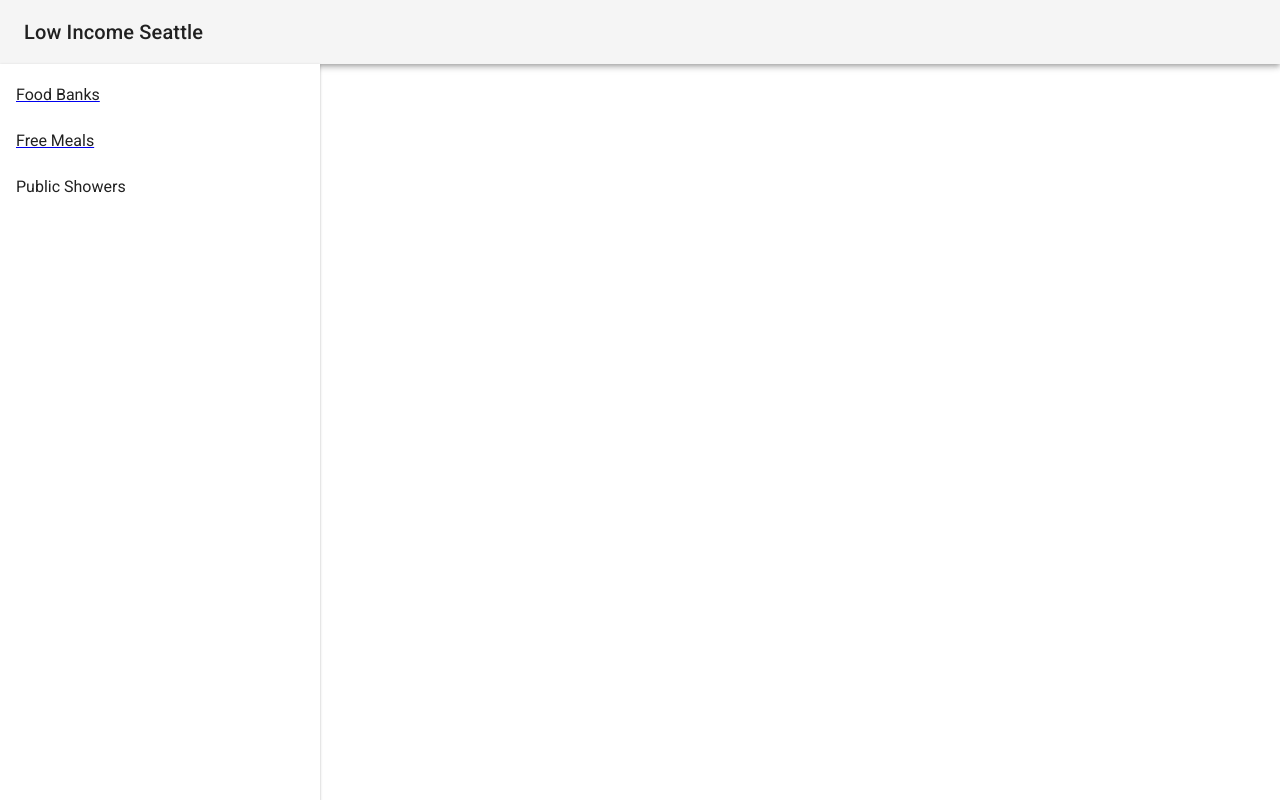
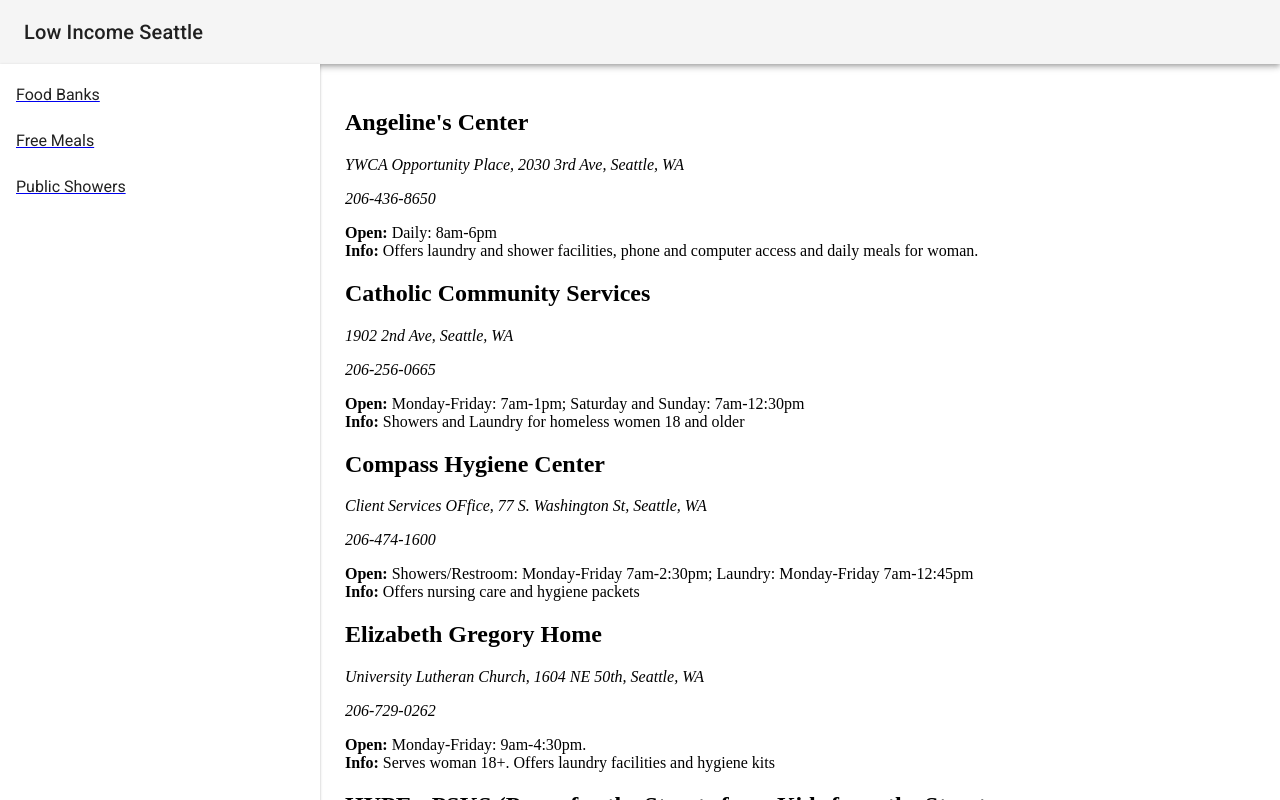
Before and after one commit to ManuelMesson/low-income-seattle, a React (Create React App) app: page /public-showers in a window 1280 px wide. Shown: the top 800 px of the page. Built offline with nearby package versions, Linux system fonts and the light colour scheme; the HTML template or start-up script is replaced by a standard one.

Commit message:
added public showers component and container

```diff
--- a/src/App.css
+++ b/src/App.css
@@ -63,3 +63,7 @@
 .test a:visited{
   text-decoration: none;
 }
+
+main {
+  padding: 25px;
+}
--- /dev/null
+++ b/src/components/ShowerCard.jsx
@@ -0,0 +1,15 @@
+import React from "react";
+
+const ShowerCard = props => (
+    <section>
+        <h1>{props.name}</h1>
+        <address>
+            <p>{props.address}</p>
+            <p>{props.phone}</p>
+        </address>
+        <b>Open: </b>{props.open}<br />
+        <b>Info: </b>{props.info}
+    </section>
+)
+
+export default ShowerCard;
--- a/src/containers/Aside.jsx
+++ b/src/containers/Aside.jsx
@@ -22,7 +22,9 @@
               <Link to="/free-meals">
                 <MenuItem>Free Meals</MenuItem>
               </Link>
-              <MenuItem>Public Showers</MenuItem>
+              <Link to="/public-showers">
+                <MenuItem>Public Showers</MenuItem>
+              </Link>
             </MenuList>
           </ClickAwayListener>
         </Paper>
--- a/src/containers/Main.jsx
+++ b/src/containers/Main.jsx
@@ -4,6 +4,7 @@
 import About from "./../components/About";
 import FoodBank from "./FoodBank";
 import FreeMeals from "./FreeMeals";
+import PublicShowers from "./PublicShowers";
 class Main extends Component {
   render = () => {
     return (
@@ -11,6 +12,7 @@
         <Route path="/about" component={About} />
         <Route path="/food-banks" component={FoodBank} />
         <Route path="/free-meals" component={FreeMeals} />
+        <Route path="/public-showers" component={PublicShowers} />
       </main>
     );
   };
--- /dev/null
+++ b/src/containers/PublicShowers.jsx
@@ -0,0 +1,23 @@
+import React, { Component } from "react";
+import ShowerCard from "./../components/ShowerCard";
+import { PUBLIC_SHOWERS } from "./../constants/PublicShowers";
+
+class PublicShowers extends Component {
+  render = () => {
+    const item = PUBLIC_SHOWERS.map(item => {
+      return (
+          <ShowerCard
+            key={item.id}
+            name={item.name}
+            phone={item.phone}
+            address={item.address}
+            open={item.open}
+            info={item.info}
+          />
+      );
+    });
+    return <div>{item}</div>;
+  };
+}
+
+export default PublicShowers;
```
